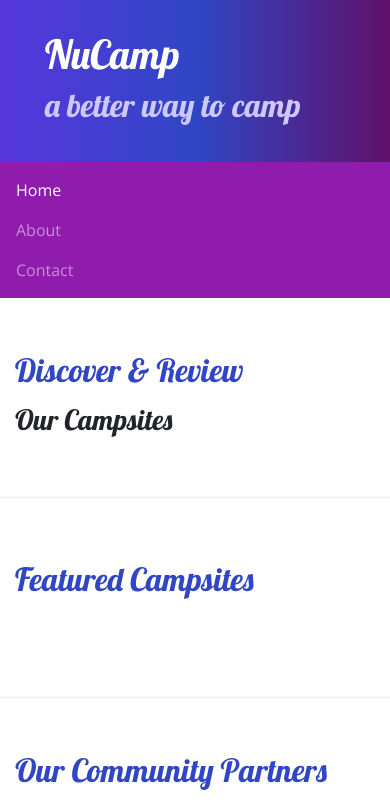
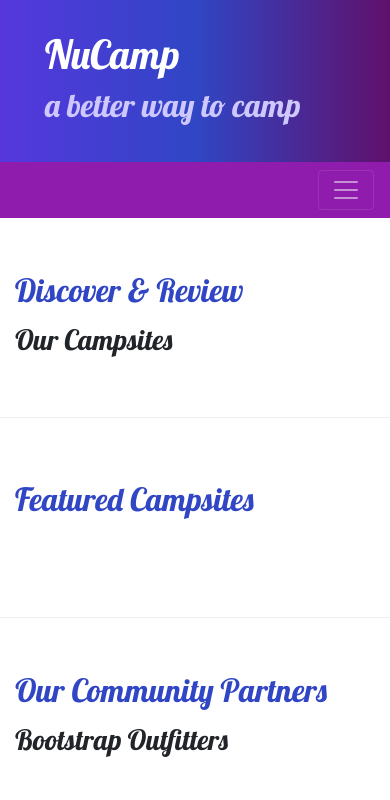
Before and after one commit to link2cory/nucampwebsite, a website: page index.html in a window 390 px wide. Shown: the top 800 px of the page. Drawn offline with nearby package versions, Linux system fonts and the light colour scheme.

Commit message:
navbar collapses and expands at sm breakpoint or on menu toggle button

```diff
--- a/index.html
+++ b/index.html
@@ -26,11 +26,17 @@
 
     <nav class="navbar navbar-expand-sm navbar-dark sticky-top">
       <div class="container">
-        <ul class="navbar-nav">
-          <li class="nav-item active"><a class="nav-link" href="#">Home</a></li>
-          <li class="nav-item"><a class="nav-link" href="aboutus.html">About</a></li>
-          <li class="nav-item"><a class="nav-link" href="#">Contact</a></li>
-        </ul>
+        <button class="navbar-toggler ml-auto" type="button" data-toggle="collapse"
+                                                     data-target="#nucampNavbar">
+          <span class="navbar-toggler-icon"></span>
+        </button>
+        <div class="collapse navbar-collapse" id="nucampNavbar">
+          <ul class="navbar-nav">
+            <li class="nav-item active"><a class="nav-link" href="#">Home</a></li>
+            <li class="nav-item"><a class="nav-link" href="aboutus.html">About</a></li>
+            <li class="nav-item"><a class="nav-link" href="#">Contact</a></li>
+          </ul>
+        </div>
       </div>
     </nav>
 
```
